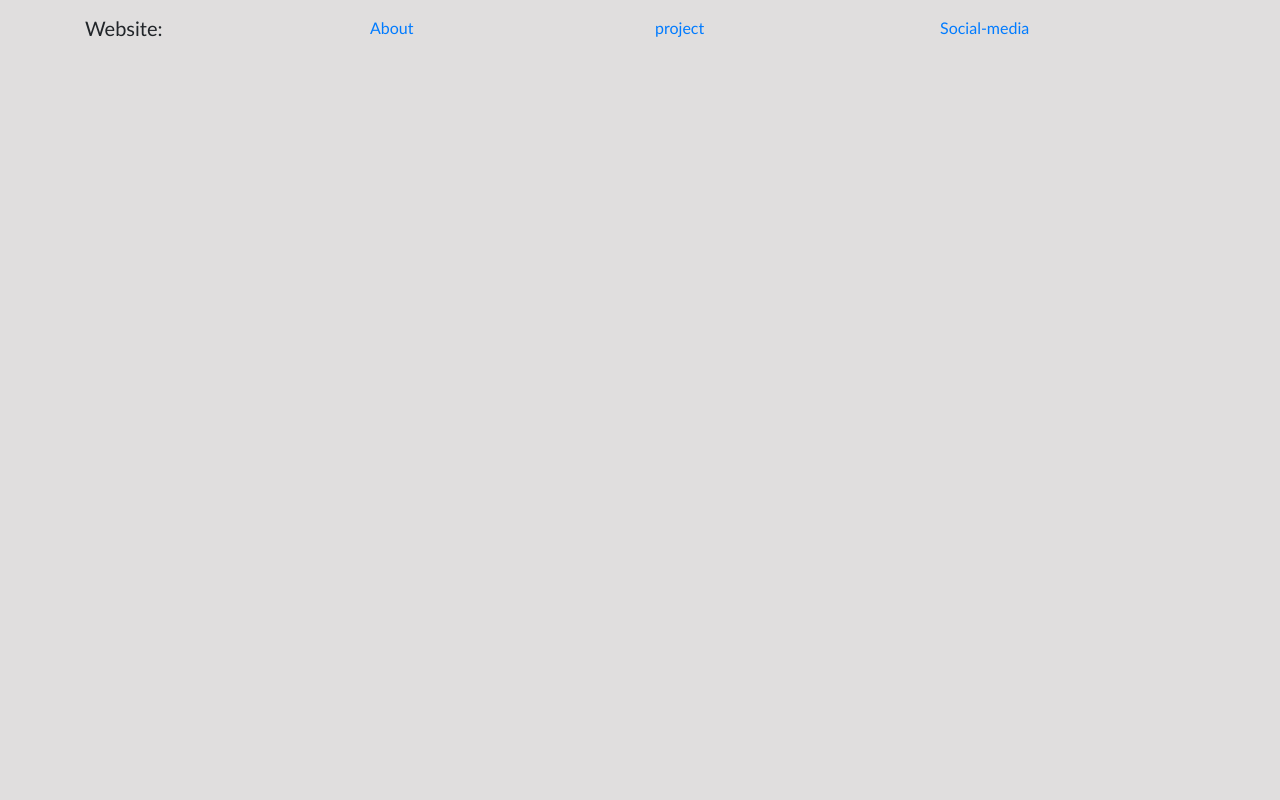
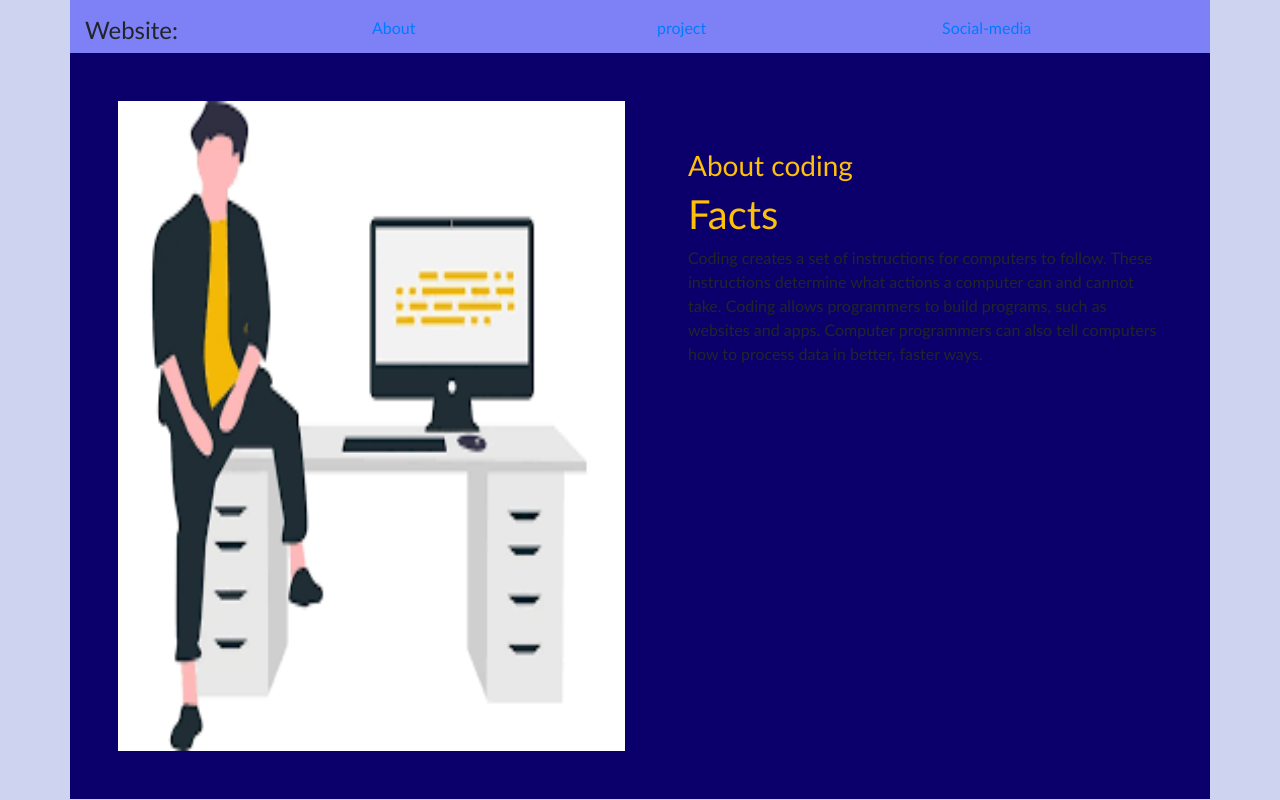
Before and after one commit to Hozaifabinumair2011/Vscode, a plain HTML site: page Final project/index.html in a window 1280 px wide. Drawn offline with nearby package versions, Linux system fonts and the light colour scheme; a web font is replaced by a local one.

Commit message:
Final project

```diff
--- a/Final project/index.html
+++ b/Final project/index.html
@@ -20,10 +20,10 @@
 </head>
 
 <body>
-    <div class="container navigation pt-3">
+    <div id="nav" class="container navigation pt-3">
         <div class="row">
             <div class="col-3 d-flex justify-content-start align-items-center">
-                <h5>Website:</h5>
+                <h4>Website:</h4>
             </div>
             <div class="col-3">
                 <a href="#about">About</a>
@@ -36,6 +36,22 @@
             </div>
         </div>
     </div>
+    <div id="content" class="container content p-5">
+        <div class="row">
+            <div class="col-6">
+                <img src="Hozao.png" style="height: 650px; px; width: px;" class="img-fluid">
+            </div>
+            <div class="col-6 pl-5 pt-5 pb-5 text-black">
+                <h3 class="text-warning">About coding</h3>
+                <h1 class="text-warning">Facts</h1>
+                <p>Coding creates a set of instructions for computers to follow. These instructions determine what
+                    actions a computer can
+                    and cannot take. Coding allows programmers to build programs, such as websites and apps. Computer
+                    programmers can also
+                    tell computers how to process data in better, faster ways.</p>
+            </div>
+        </div>
+    </div>
 </body>
 
 </html>
--- a/Final project/style.css
+++ b/Final project/style.css
@@ -3,7 +3,7 @@ html {
 }
 
 body {
-    background: rgba(104, 94, 94, 0.205);
+    background: rgba(17, 41, 179, 0.205);
     font-family: 'Gill Sans', 'Gill Sans MT', Calibri, 'Trebuchet MS', sans-serif;
 }
 
@@ -11,11 +11,20 @@ body {
     font-family: Cambria, Cochin, Georgia, Times, 'Times New Roman', serif;
 }
 
-.navigation-link {
+a {
     border: 2px solid transparent;
 }
 
-.navigation-link:hover {
+a:hover {
     border-bottom: 2px solid greenyellow;
     transition: 0.5s ease;
 }
+
+.content {
+    background-color: rgb(11, 0, 107);
+    border-radius: 0.5 rem;
+}
+
+#nav {
+    background-color: rgba(0, 0, 255, 0.39);
+}
```
Also changed, not shown: Final project/Hozao.png (added).
